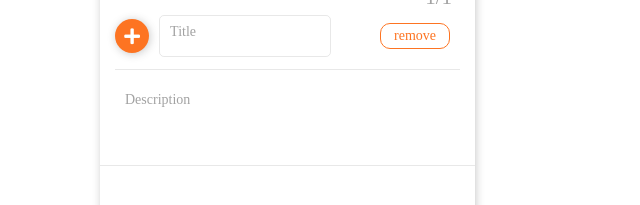
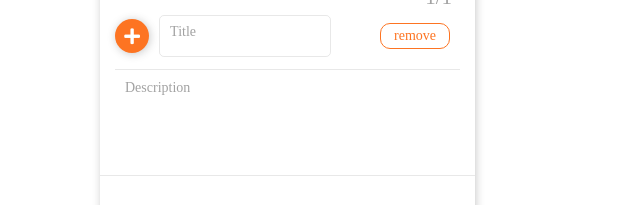
Before and after one commit to yuivae/parsend, a React (Create React App) app: page /create-new in a window 1280 px wide. Shown: the part 212-417 px from the top of the page, without its empty margins (0-640 px from the left). Built offline with nearby package versions, Linux system fonts and the light colour scheme.

Commit message:
placeholder transition fixed

```diff
--- a/src/Components/EnterItem/EnterItem.scss
+++ b/src/Components/EnterItem/EnterItem.scss
@@ -111,9 +111,12 @@ button label {
   width: auto;
   height: auto;
   min-height: 60px;
+  cursor: text;
   div {
     min-height: 60px;
-    width: auto;
+    display: inline-block;
+    margin: 5px 0;
+    width: 100%;
     height: auto;
     border: none;
     padding: 10px;
@@ -123,17 +126,17 @@ button label {
   h3 {
     position: absolute;
     pointer-events: none;
-    top: 15%;
-    margin: 10px;
+    top: 10px;
+    margin: 0px 10px;
     color: $text-light;
     transition: all 400ms ease-in-out;
   }
   div:focus + h3 {
-    margin-top: -22px;
+    top: -10px;
     transform: scale(0.9);
   }
   div:not(:empty) + h3 {
-    margin-top: -22px;
+    top: -10px;
     transform: scale(0.9);
   }
 }
```
